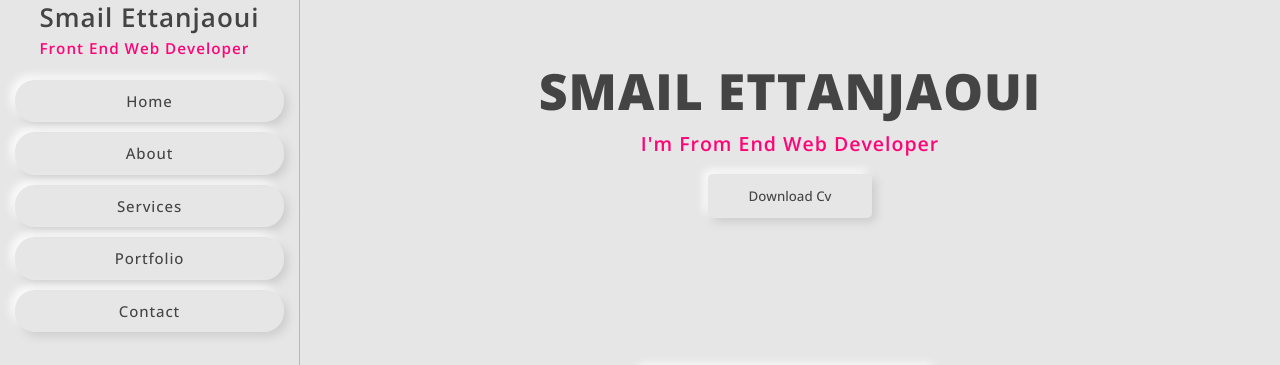
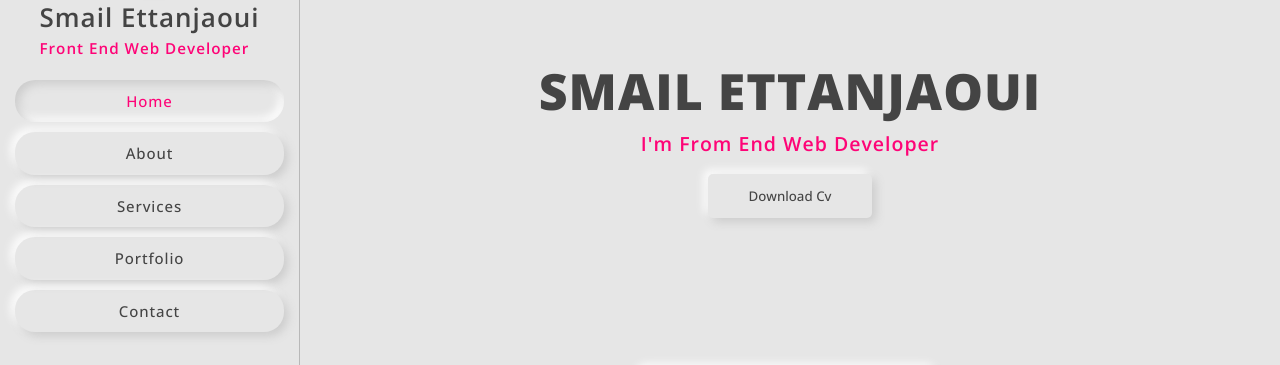
Before and after one commit to smail-tn/neumorphism-project, a plain HTML site: page index.html in a window 1280 px wide. Shown: the part 177-542 px from the top of the page. Drawn offline with nearby package versions, Linux system fonts and the light colour scheme.

Commit message:
"initial upload"

```diff
--- a/dist/js/app.js
+++ b/dist/js/app.js
@@ -1,32 +1,59 @@
 let Api = "https://api.github.com/users/ElzeroWebSchool/repos";
-let themeToggler = document.querySelector('.theme__toggler')  ;
-let navToggler = document.querySelector('.nav__toggler') ;
+let themeToggler = document.querySelector('.theme__toggler');
+let navToggler = document.querySelector('.nav__toggler');
 
 
-themeToggler.addEventListener('click' , function() {
-    let  i = this.firstElementChild ;
-    replacer(i ,"fa-moon" , "fa-sun");
+themeToggler.addEventListener('click', function () {
+    let i = this.firstElementChild;
+    replacer(i, "fa-moon", "fa-sun");
     // Toggler dark theme class
     document.body.classList.toggle('dark-theme')
 })
 
-function replacer(el , class1 ,class2) {
+function replacer(el, class1, class2) {
     if (el.classList.contains(class1)) {
-        el.classList.replace(class1 , class2)
-    }else {
-        el.classList.replace(class2 ,class1)
+        el.classList.replace(class1, class2)
+    } else {
+        el.classList.replace(class2, class1)
     }
 }
 
-navToggler.addEventListener('click' ,function() {
-    let  i = this.firstElementChild ;
+navToggler.addEventListener('click', function () {
+    let i = this.firstElementChild;
     let nav = document.querySelector('.nav');
-    nav.classList.toggle('show') ;
-    replacer(i ,"fa-bars" , "fa-times")
-    window.onscroll = function() {
-        if(nav.classList.contains('show')) {
+    nav.classList.toggle('show');
+    replacer(i, "fa-bars", "fa-times")
+    window.onscroll = function () {
+        if (nav.classList.contains('show')) {
             nav.classList.remove('show')
-            i.classList.replace('fa-times' ,"fa-bars")
+            i.classList.replace('fa-times', "fa-bars")
         }
     }
 })
+
+
+
+
+window.addEventListener('scroll', function () {
+    let sections = document.querySelectorAll('.section');
+    let pageTop = window.scrollY;
+    sections.forEach(el => {
+
+        let sectionEnd = el.offsetTop + el.clientHeight;
+
+        let link = document.querySelector(`.nav__link[href="#${el.id}"]`);
+
+        let active = document.querySelector('.nav__list .nav__link.active');
+
+
+        if (pageTop + 90 >= el.offsetTop && pageTop <= sectionEnd) {
+            link.classList.add('active')
+
+            if (active && active !== link) {
+                active.classList.remove('active')
+            }
+        } else {
+            link.classList.remove('active')
+        }
+    })
+})
--- a/index.html
+++ b/index.html
@@ -24,7 +24,7 @@
         <h3 class="job">front end web developer</h3>
       </div>
       <nav class="nav__list">
-        <li class="nav__item"><a href="#home" class="nav__link">home</a></li>
+        <li class="nav__item"><a href="#home" class="active nav__link">home</a></li>
         <li class="nav__item"><a href="#about" class="nav__link">about</a></li>
         <li class="nav__item">
           <a href="#services" class="nav__link">services</a>
```
